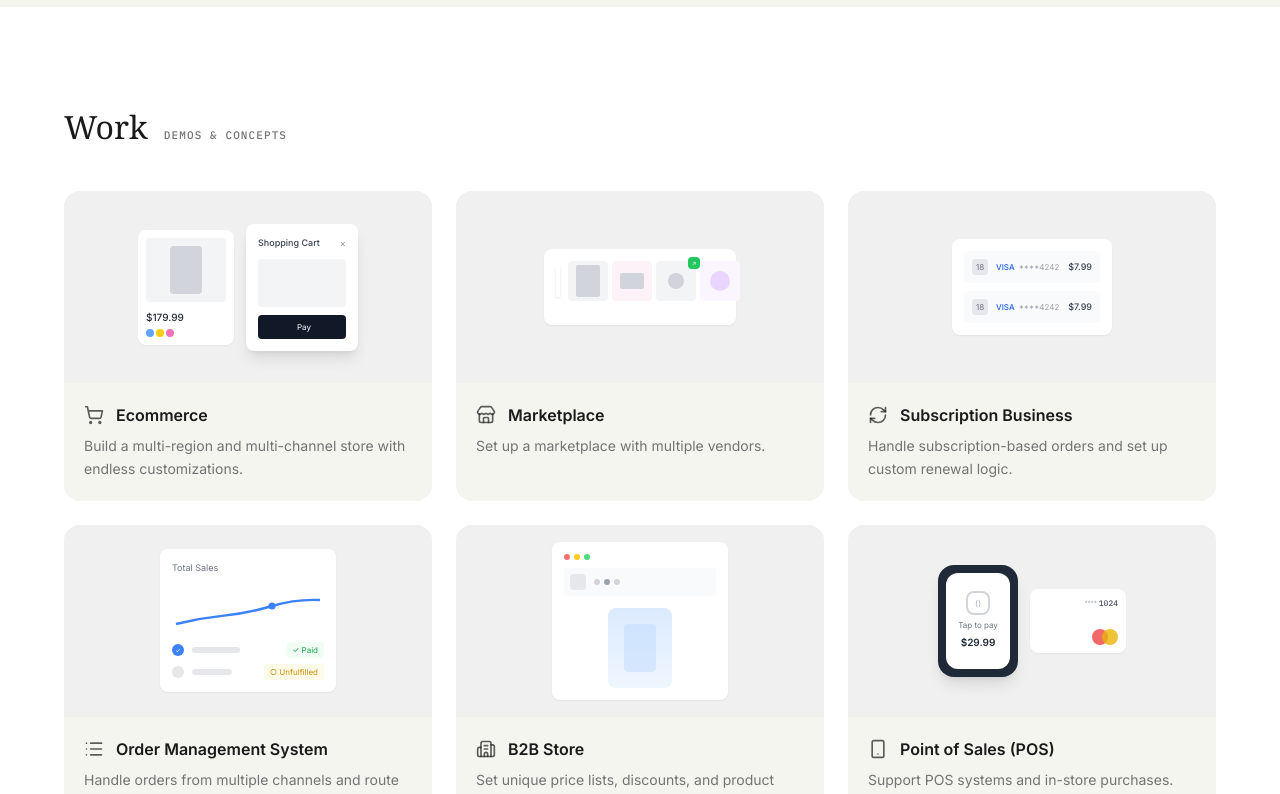
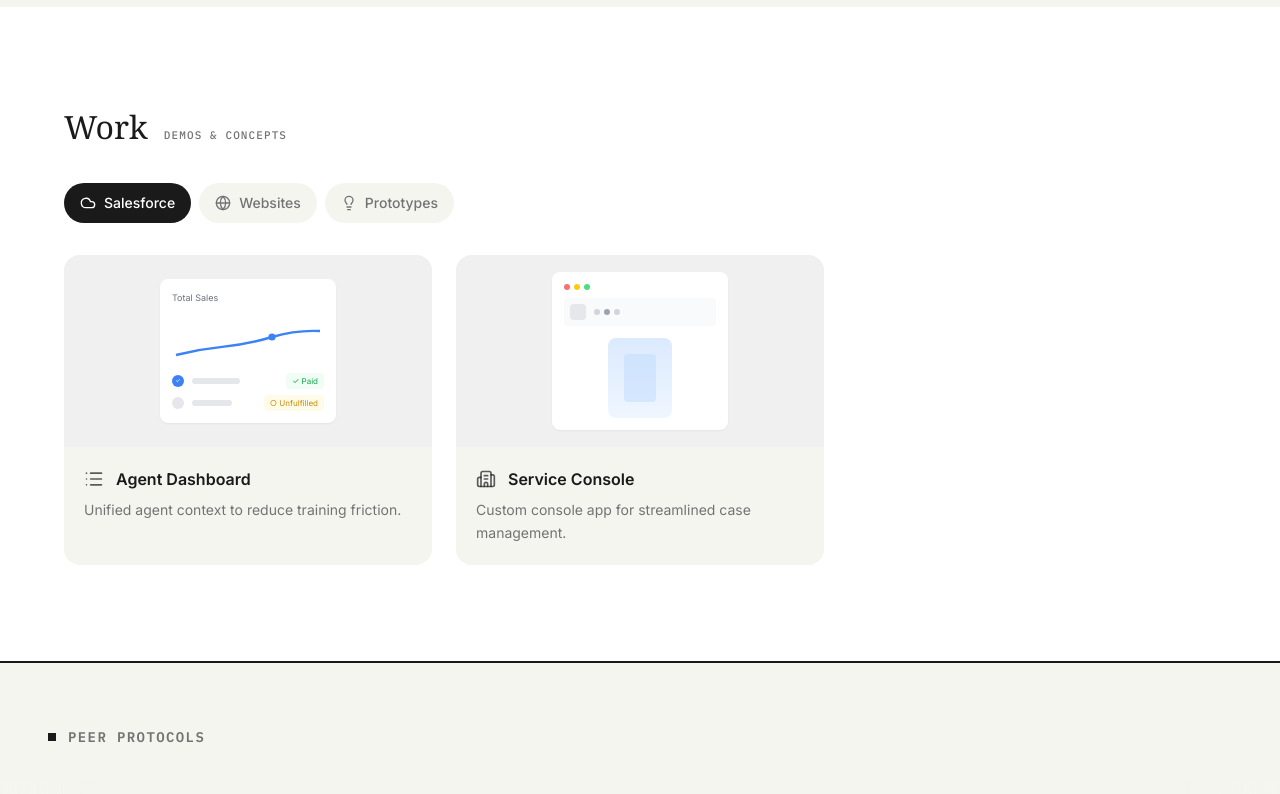
Before and after one commit to jonathan-arteaga/personal-portfolio, a React (Vite) app: page / in a window 1280 px wide. Shown: the part 2000-2794 px from the top of the page. Built offline with nearby package versions, Linux system fonts and the light colour scheme; a web font is replaced by a local one.

Commit message:
feat: add tab system to Work section
- Add 3 category tabs: Salesforce, Websites, Prototypes
- Implement useState for active tab management
- Filter projects based on selected tab
- Style tabs as rounded pill buttons with icons
- Reorganize placeholder projects into categories

```diff
--- a/components/Artifacts.tsx
+++ b/components/Artifacts.tsx
@@ -1,9 +1,25 @@
-import React from 'react';
+import React, { useState } from 'react';
 import { useIntersectionObserver } from '../hooks/useIntersectionObserver';
-import { ShoppingCart, Store, RefreshCw, List, Building2, Smartphone } from 'lucide-react';
+import { ShoppingCart, Store, RefreshCw, List, Building2, Smartphone, Cloud, Globe, Lightbulb } from 'lucide-react';
+
+// Tab categories
+type TabCategory = 'salesforce' | 'websites' | 'prototypes';
+
+interface Tab {
+  id: TabCategory;
+  label: string;
+  icon: React.ReactNode;
+}
+
+const tabs: Tab[] = [
+  { id: 'salesforce', label: 'Salesforce', icon: <Cloud className="w-4 h-4" /> },
+  { id: 'websites', label: 'Websites', icon: <Globe className="w-4 h-4" /> },
+  { id: 'prototypes', label: 'Prototypes', icon: <Lightbulb className="w-4 h-4" /> },
+];
 
 interface ProjectData {
   id: string;
+  category: TabCategory;
   title: string;
   description: string;
   icon: React.ReactNode;
@@ -187,46 +203,55 @@ const POSMock = () => (
   </div>
 );
 
-// Project data matching the screenshot structure
+// Project data organized by category
 const projects: ProjectData[] = [
+  // Salesforce projects
   {
-    id: '001',
-    title: 'Ecommerce',
+    id: 'sf-001',
+    category: 'salesforce',
+    title: 'Agent Dashboard',
+    description: 'Unified agent context to reduce training friction.',
+    icon: <List className="w-5 h-5" />,
+    mockUI: <OrderManagementMock />,
+  },
+  {
+    id: 'sf-002',
+    category: 'salesforce',
+    title: 'Service Console',
+    description: 'Custom console app for streamlined case management.',
+    icon: <Building2 className="w-5 h-5" />,
+    mockUI: <B2BStoreMock />,
+  },
+  // Websites projects
+  {
+    id: 'web-001',
+    category: 'websites',
+    title: 'Ecommerce Store',
     description: 'Build a multi-region and multi-channel store with endless customizations.',
     icon: <ShoppingCart className="w-5 h-5" />,
     mockUI: <EcommerceMock />,
   },
   {
-    id: '002',
+    id: 'web-002',
+    category: 'websites',
     title: 'Marketplace',
     description: 'Set up a marketplace with multiple vendors.',
     icon: <Store className="w-5 h-5" />,
     mockUI: <MarketplaceMock />,
   },
+  // Prototypes/Ideas
   {
-    id: '003',
-    title: 'Subscription Business',
+    id: 'proto-001',
+    category: 'prototypes',
+    title: 'Subscription Manager',
     description: 'Handle subscription-based orders and set up custom renewal logic.',
     icon: <RefreshCw className="w-5 h-5" />,
     mockUI: <SubscriptionMock />,
   },
   {
-    id: '004',
-    title: 'Order Management System',
-    description: 'Handle orders from multiple channels and route to your fulfillment services.',
-    icon: <List className="w-5 h-5" />,
-    mockUI: <OrderManagementMock />,
-  },
-  {
-    id: '005',
-    title: 'B2B Store',
-    description: 'Set unique price lists, discounts, and product access for B2B customers.',
-    icon: <Building2 className="w-5 h-5" />,
-    mockUI: <B2BStoreMock />,
-  },
-  {
-    id: '006',
-    title: 'Point of Sales (POS)',
+    id: 'proto-002',
+    category: 'prototypes',
+    title: 'Mobile POS',
     description: 'Support POS systems and in-store purchases.',
     icon: <Smartphone className="w-5 h-5" />,
     mockUI: <POSMock />,
@@ -235,6 +260,9 @@ const projects: ProjectData[] = [
 
 export const Artifacts: React.FC = () => {
   const { ref: sectionRef, isVisible } = useIntersectionObserver<HTMLElement>();
+  const [activeTab, setActiveTab] = useState<TabCategory>('salesforce');
+
+  const filteredProjects = projects.filter((project) => project.category === activeTab);
 
   return (
     <section
@@ -245,7 +273,7 @@ export const Artifacts: React.FC = () => {
       <div className="max-w-6xl mx-auto">
         {/* Section Header */}
         <div
-          className={`flex items-baseline gap-4 mb-10 transition-all duration-700 ${
+          className={`flex items-baseline gap-4 mb-8 transition-all duration-700 ${
             isVisible ? 'opacity-100 translate-y-0' : 'opacity-0 translate-y-5'
           }`}
         >
@@ -257,9 +285,31 @@ export const Artifacts: React.FC = () => {
           </span>
         </div>
 
+        {/* Tab Bar */}
+        <div
+          className={`flex flex-wrap gap-2 mb-8 transition-all duration-700 delay-100 ${
+            isVisible ? 'opacity-100 translate-y-0' : 'opacity-0 translate-y-5'
+          }`}
+        >
+          {tabs.map((tab) => (
+            <button
+              key={tab.id}
+              onClick={() => setActiveTab(tab.id)}
+              className={`flex items-center gap-2 px-4 py-2.5 rounded-full font-sans text-sm font-medium transition-all duration-300 ${
+                activeTab === tab.id
+                  ? 'bg-foreground text-background'
+                  : 'bg-surface-alt text-muted hover:text-foreground hover:bg-surface'
+              }`}
+            >
+              {tab.icon}
+              {tab.label}
+            </button>
+          ))}
+        </div>
+
         {/* 3-Column Grid */}
         <div className="grid grid-cols-1 md:grid-cols-2 lg:grid-cols-3 gap-6">
-          {projects.map((project, index) => (
+          {filteredProjects.map((project, index) => (
             <ProjectCard
               key={project.id}
               project={project}
@@ -288,7 +338,7 @@ const ProjectCard: React.FC<CardProps> = ({ project, index, isVisible }) => {
       className={`group bg-surface-alt rounded-2xl overflow-hidden transition-all duration-500 hover:shadow-lg ${
         isVisible ? 'opacity-100 translate-y-0' : 'opacity-0 translate-y-4'
       }`}
-      style={{ transitionDelay: `${100 + index * 75}ms` }}
+      style={{ transitionDelay: `${200 + index * 75}ms` }}
     >
       {/* Preview Area - Large with light gray background */}
       <div className="relative h-48 bg-[#f0f0f0] dark:bg-[#1a1a1a] overflow-hidden">
```
